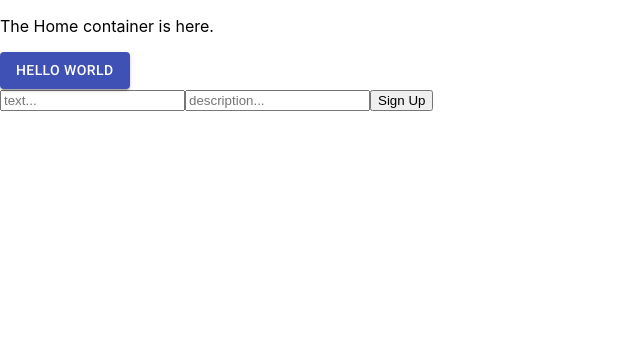
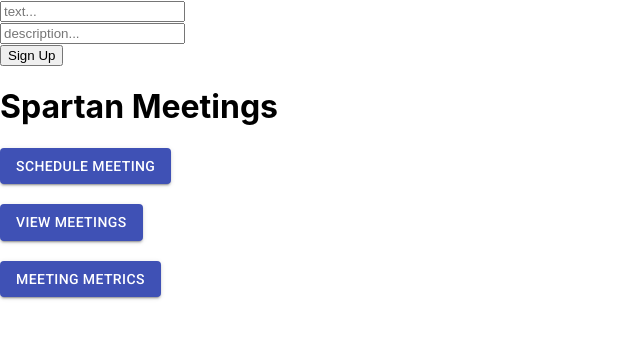
Before and after one commit to MadeleineGriggs/Group-Project-3, a React (Create React App) app in the folder client/: page / in a window 1280 px wide. Shown: the top 338 px of the page, without its empty margins (0-640 px from the left). Built offline with nearby package versions, Linux system fonts and the light colour scheme.

Commit message:
added very basic buttons and input form for homepage

```diff
--- a/client/src/Components/Layout/home.js
+++ b/client/src/Components/Layout/home.js
@@ -3,27 +3,6 @@ import "./home.css";
 import Button from '@material-ui/core/Button';
 
 class Home extends Component {
-    // let $exampleText = $("#example-text");
-    // let $exampleDesc = $("#example-description");
-
-    // let $exampleSubmit = $(".example-submit");
-
-    // $exampleSubmit.on("submit", function(event) {
-    //     event.preventDefault();
-    //     var exampleData = {
-    //         text: $exampleText.val(),
-    //         description: $exampleDesc.val(),
-    //     };
-    //     //Need to check if all data is available.
-    //     signUpExample(exampleData);
-    // });
-
-    // function signUpExample(exampleData) {
-    //     $.post("/api/example", exampleData)
-    //         .catch(function(err) {
-    //             console.log(err);
-    //         });
-    // }
 
     handleSubmit = (event) => {
       event.preventDefault();
@@ -40,16 +19,6 @@ class Home extends Component {
           headers: { 'Content-Type': 'application/json' },
           body: JSON.stringify(exampleData)
         })
-        // .then((response) => {
-        //   if (response.status >= 400) {
-        //     throw new Error("Bad response from server");
-        //   }
-        //   return response.json();
-        // }).then((respData) => {
-        //   console.log(respData);
-        // }).catch((err) => {
-        //   console.log(err);
-        // });
 
     }
 
@@ -58,17 +27,36 @@ class Home extends Component {
   render() {
     return(
       <div className="homeContainer">
-      <p>The Home container is here.</p>
-      <Button variant="contained" color="primary">
-          Hello World
-        </Button>
 
+        <div className="sign-in-container">
+          <form onSubmit={event => this.handleSubmit(event)}>
+            <input required name="exampleText" type="text" className="form-control" id="example-text" placeholder="text..."></input>
+            <br></br>
+            <input required name="exampleDesc" type="text" className="form-control" id="example-description" placeholder="description..."></input>
+            <br></br>
+            <button type="submit" className="example-submit">Sign Up</button>
+          </form>
+        </div>
+
+        <h1>Spartan Meetings</h1>
+        <div className="home-buttons">
+          <Button variant="contained" color="primary">
+            Schedule Meeting
+          </Button>
           <br></br>
-          <form onSubmit={event => this.handleSubmit(event)}>
-        <input required name="exampleText" type="text" className="form-control" id="example-text" placeholder="text..."></input>
-        <input required name="exampleDesc" type="text" className="form-control" id="example-description" placeholder="description..."></input>
-        <button type="submit" className="example-submit">Sign Up</button>
-        </form>
+          <br></br>
+          <Button variant="contained" color="primary">
+            View Meetings
+          </Button>
+          <br></br>
+          <br></br>
+          <Button variant="contained" color="primary">
+            Meeting Metrics
+          </Button>
+        </div>
+
+
+
       </div>
     )
   }
```
